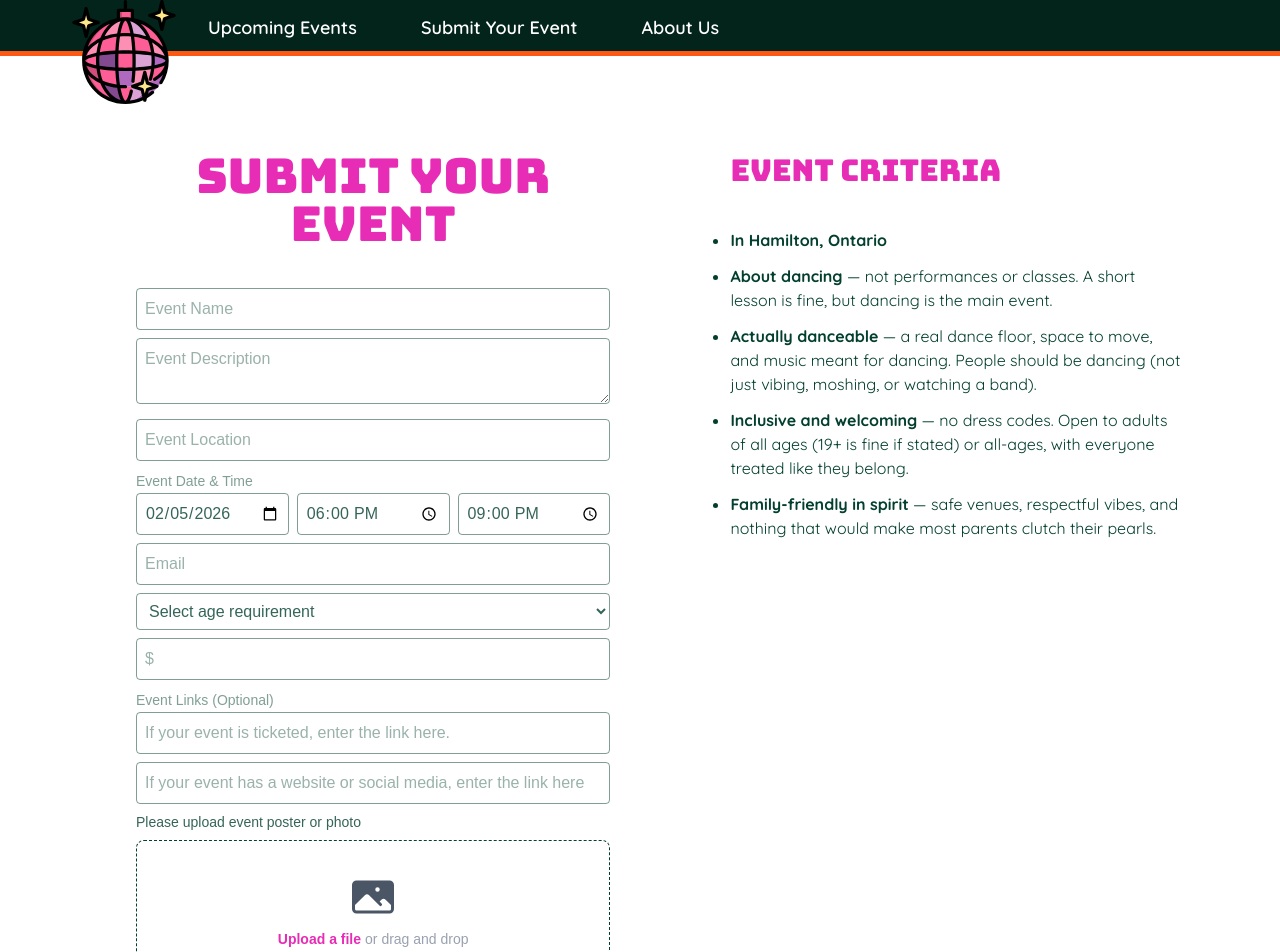
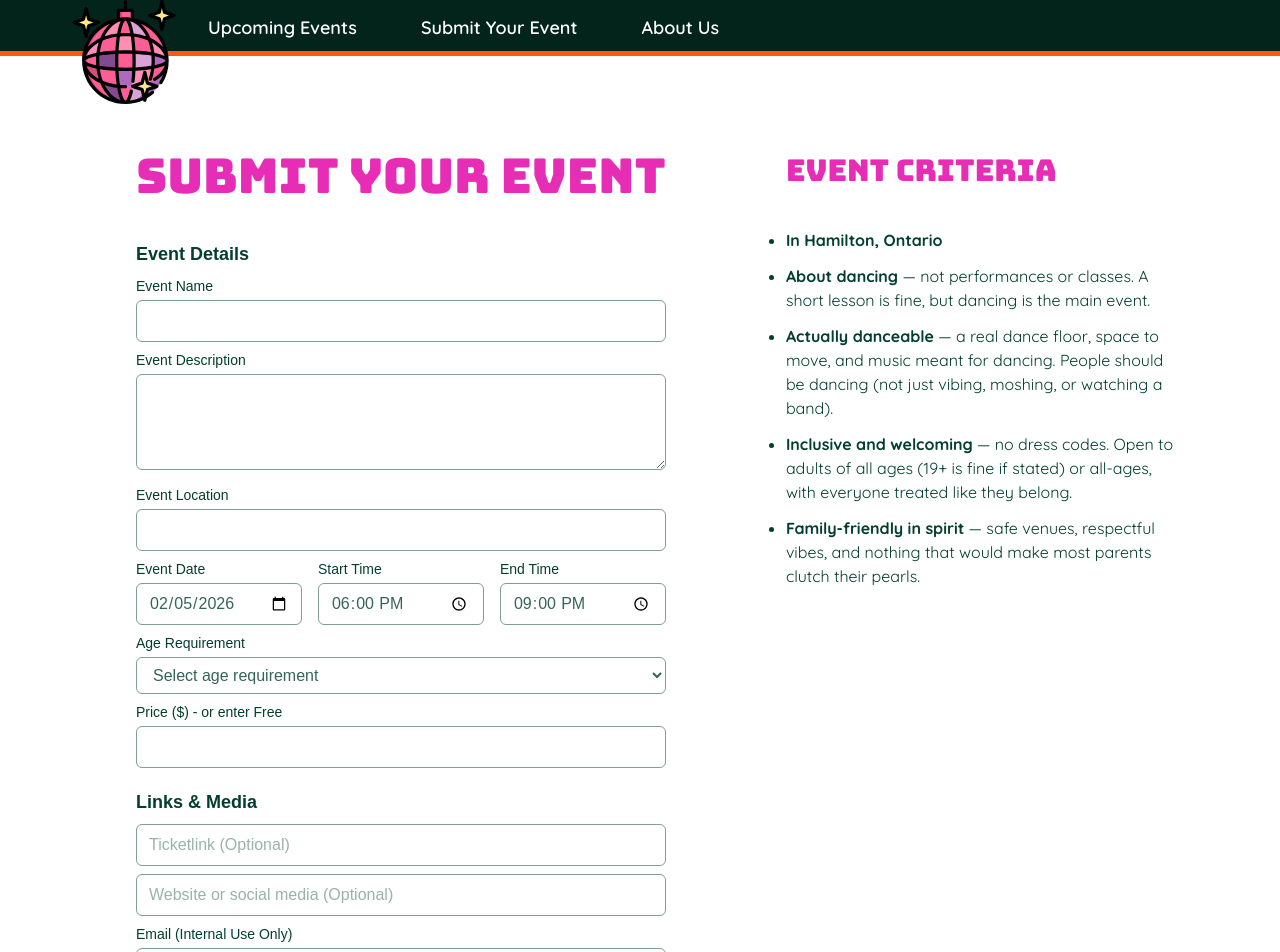
Before and after one commit to thessakranendonk/outdancinghamilton, a Next.js app in the folder outdancinghamilton/: page /submit-event in a window 1280 px wide. Shown: the top 952 px of the page. Built offline with nearby package versions, Linux system fonts and the light colour scheme.

Commit message:
Updated layout and ui of submit event form for better user experience

```diff
--- a/outdancinghamilton/app/submit-event/page.tsx
+++ b/outdancinghamilton/app/submit-event/page.tsx
@@ -7,11 +7,11 @@ import { submitEvent, submitEventWithEmail } from "../admin/dashboard/server-act
 export default function SubmitEvent() {
   return (
     <main className="flex p-8 max-w-6xl mx-auto mt-20 gap-10">
-      <div className="max-w-2xl mx-auto bg-white/90 rounded-lg p-10">
+      <div className="flex-0.5 mx-auto bg-white/90 rounded-lg p-10">
             <h2 className="text-5xl text-brand-pink font-[Bungee] text-center mb-10">Submit Your Event</h2>
           <SubmitEventForm serverAction={submitEventWithEmail} />
           </div>
-          <div className="max-w-xl pl-10">
+          <div className="flex-1 pl-10">
             <h3 className="text-3xl font-bungee text-brand-pink my-10">Event Criteria</h3>
             <ul className="list-disc space-y-3 font-quicksand">
                 <li><strong>In Hamilton, Ontario</strong></li>
--- a/outdancinghamilton/src/components/ui/SubmitEventForm.tsx
+++ b/outdancinghamilton/src/components/ui/SubmitEventForm.tsx
@@ -97,37 +97,50 @@ const [endTime, setEndTime] = useState("21:00");
   }
 
 
-  const formClass="border border-brand-base/50 text-brand-base/80 p-2 w-full rounded"
+  // const formClass="border border-brand-base/50 text-brand-base/80 p-2 w-full rounded"
+
+  const formClass =
+  "border border-brand-base/50 text-brand-base/80 px-3 py-2 w-full rounded-md " +
+  "focus:border-brand-pink focus:ring-2 focus:ring-brand-pink/30 focus:outline-none";
 
 
   return (
     <>
     <form
   onSubmit={handleSubmit}
-      className="space-y-2"
   encType="multipart/form-data"
+  className="space-y-5 text-brand-base"
 >
-      <input
-        name="eventName"
-        placeholder="Event Name"
-        className={formClass}
+  {/* EVENT DETAILS */}
+  <section className="space-y-2">
+    <h3 className="text-lg font-bold text-brand-base">Event Details</h3>
+
+    <div className="space-y-2">
+      <div>
+        <label className="block text-sm mb-1">Event Name</label>
+        <input name="eventName" className={formClass} required />
+      </div>
+
+      <div>
+        <label className="block text-sm mb-1">Event Description</label>
+        <textarea
+          name="description"
+          className={`${formClass} min-h-[96px]`}
           required
         />
-      <textarea
-        name="description"
-        placeholder="Event Description"
-        className={formClass}
-        required
-      />
-      <input
-        name="location"
-        placeholder="Event Location"
-        className={formClass}
-        required
-      />
-      <label className="text-sm text-brand-base/50">Event Date & Time</label>
+      </div>
 
-<div className="grid grid-cols-1 sm:grid-cols-3 gap-2">
+      <div>
+        <label className="block text-sm mb-1">Event Location</label>
+        <input name="location" className={formClass} required />
+      </div>
+    </div>
+
+    {/* DATE & TIME */}
+    <div className="space-y-2">
+      <div className="grid grid-cols-1 sm:grid-cols-3 gap-4">
+        <div>
+          <label className="block text-sm mb-1">Event Date</label>
           <input
             type="date"
             name="date"
@@ -136,7 +149,10 @@ const [endTime, setEndTime] = useState("21:00");
             className={formClass}
             required
           />
+        </div>
 
+        <div>
+          <label className="block text-sm mb-1">Start Time</label>
           <input
             type="time"
             name="startTime"
@@ -145,7 +161,10 @@ const [endTime, setEndTime] = useState("21:00");
             className={formClass}
             required
           />
+        </div>
 
+        <div>
+          <label className="block text-sm mb-1">End Time</label>
           <input
             type="time"
             name="endTime"
@@ -155,16 +174,12 @@ const [endTime, setEndTime] = useState("21:00");
             required
           />
         </div>
+      </div>
+    </div>
+    <div className="space-y-2">
 
-
-      <input
-        type="email"
-        name="email"
-        placeholder="Email"
-        className={formClass}
-        required
-      />
-
+      <div>
+        <label className="block text-sm mb-1">Age Requirement</label>
         <select
           name="age"
           className={formClass}
@@ -177,27 +192,36 @@ const [endTime, setEndTime] = useState("21:00");
           <option value="All ages">All ages</option>
           <option value="19+ only">19+ only</option>
         </select>
+      </div>
 
+      <div>
+        <label className="block text-sm mb-1">Price ($) - or enter Free</label>
+        <input name="price" className={formClass} required />
+      </div>
+    </div>
+  </section>
 
-      <input
-        name="price"
-        className={formClass}
-        placeholder="$"
-        required
-      />
-<label className="text-sm text-brand-base/50">{`Event Links (Optional)`}</label>
+  {/* LINKS & MEDIA */}
+  <section className="space-y-2">
+    <h3 className="text-lg font-bold text-brand-base">Links & Media</h3>
+
+    <div className="space-y-2">
       <input
         name="ticketLink"
-        placeholder="If your event is ticketed, enter the link here."
+        placeholder="Ticketlink (Optional)"
         className={formClass}
       />
 
       <input
         name="eventLink"
-        placeholder="If your event has a website or social media, enter the link here"
+        placeholder="Website or social media (Optional)"
         className={formClass}
       />
 
+<div>
+        <label className="block text-sm mb-1">Email (Internal Use Only)</label>
+        <input type="email" name="email" className={formClass} required />
+      </div>
       <DocUpload
         id="imgUrl"
         type="file"
@@ -206,21 +230,25 @@ const [endTime, setEndTime] = useState("21:00");
         label="Please upload event poster or photo"
         description="Jpg, png, up to 8MB"
       />
+
       {file && (
-          <p className="text-sm text-green-700 mt-1">
+        <p className="text-sm text-green-700">
           ✅ {file.name} uploaded
         </p>
       )}
+    </div>
+  </section>
 
-
+  {/* SUBMIT */}
   <button
     type="submit"
-        className="bg-brand-pop text-white px-4 py-2 rounded border-2 border-pink-600 hover:bg-brand-highlight/80"
     disabled={isPending}
+    className="w-full bg-brand-pop text-white py-3 rounded-md border-2 border-pink-600 hover:bg-brand-highlight/80 transition"
   >
-        {isPending ? "Adding..." : "Add Event"}
+    {isPending ? "Submitting..." : "Submit Event"}
   </button>
 </form>
+
 
     {/* SUCCESS MODAL */}
     {showSuccess && (
```
Lines whose indentation alone changed are shown as unchanged.
